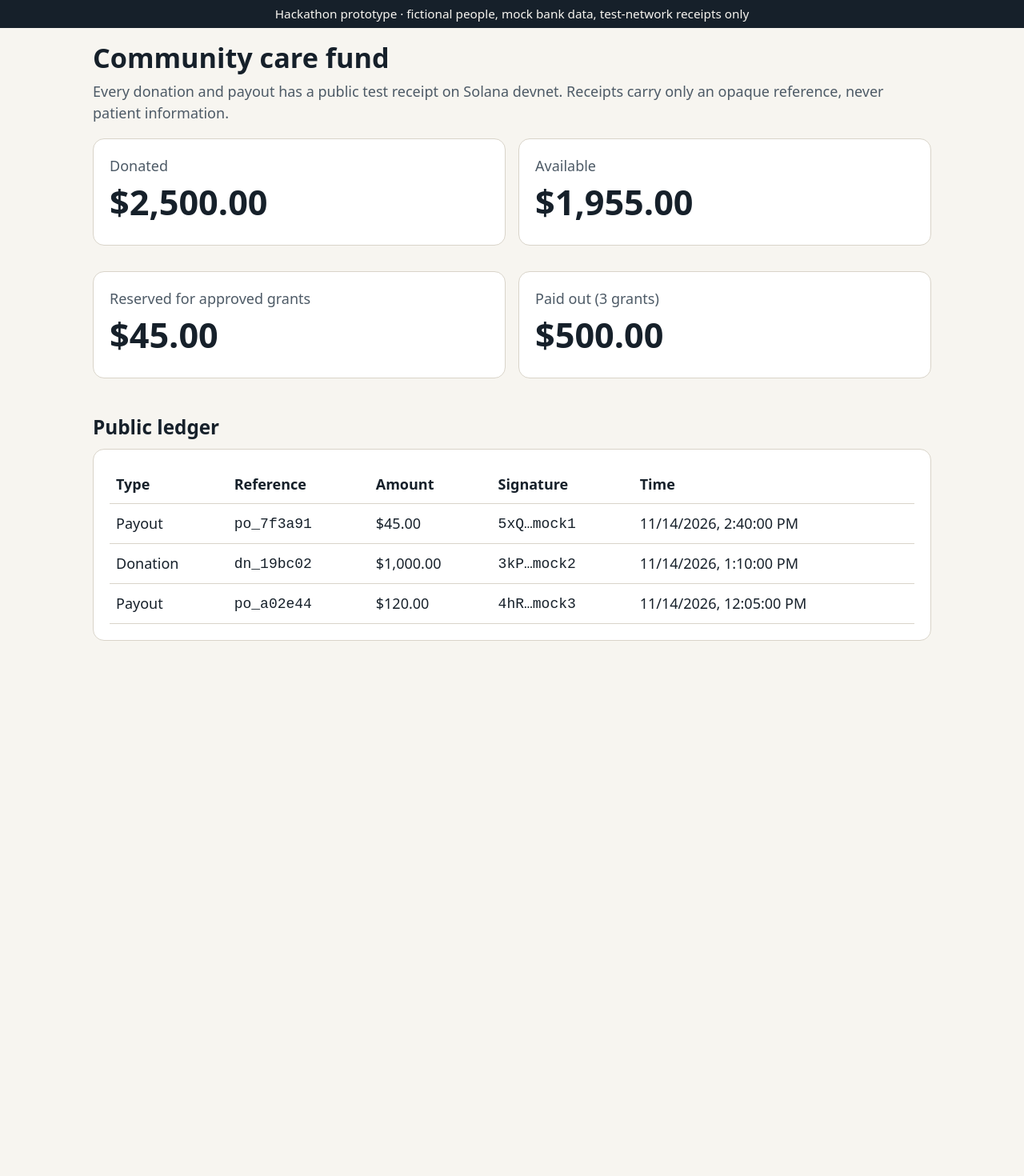
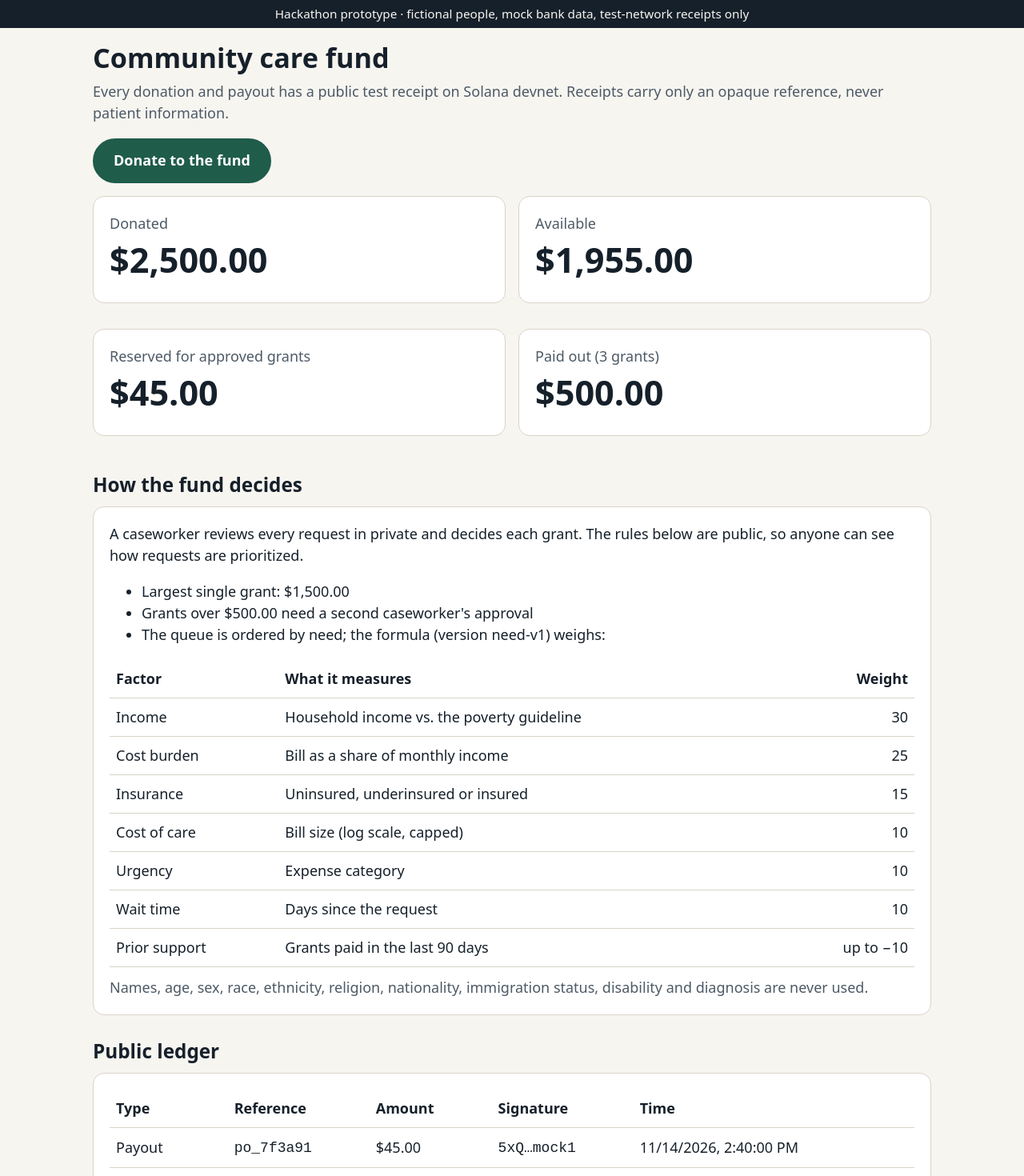
Before and after one commit to omaribrahim6/OpenCare, a Next.js app in the folder apps/web/: page /fund in a window 1280 px wide. Shown: the top 1470 px of the page at 80% size. Before the commit the page ends 865 px from the top, so only its background shows below. Built offline with nearby package versions, Linux system fonts and the light colour scheme.

Commit message:
feat(web): add donate form and public fund rules to dashboard

```diff
--- /dev/null
+++ b/apps/web/app/fund/DonateButton.tsx
@@ -0,0 +1,122 @@
+"use client";
+
+import { useState } from "react";
+
+type Method = "card" | "sol";
+type Phase = "closed" | "form" | "sending" | "done";
+
+const PRESETS = [10, 25, 50];
+
+/**
+ * Donate (SPEC rev 5 §3 P0). Card = a Nessie deposit into the fund account; SOL = devnet SOL to the treasury.
+ * Mock: no request is sent yet. The api/payments lanes will provide the route.
+ */
+export function DonateButton() {
+  const [phase, setPhase] = useState<Phase>("closed");
+  const [method, setMethod] = useState<Method>("card");
+  const [amount, setAmount] = useState("25");
+
+  if (phase === "closed") {
+    return (
+      <button className="btn" onClick={() => setPhase("form")}>
+        Donate to the fund
+      </button>
+    );
+  }
+
+  if (phase === "done") {
+    return (
+      <div className="card" role="status">
+        <h2 style={{ marginTop: 0 }}>Thank you</h2>
+        <p>
+          {method === "card"
+            ? `Your $${amount} donation was deposited into the fund (mock Nessie deposit).`
+            : `Your ${amount} devnet SOL donation was sent to the fund treasury.`}{" "}
+          It will appear in the public ledger below with its Solana receipt.
+        </p>
+        <button className="btn secondary" onClick={() => setPhase("closed")}>
+          Close
+        </button>
+      </div>
+    );
+  }
+
+  const valid = Number(amount) > 0;
+
+  return (
+    <form
+      className="card stack"
+      aria-labelledby="donate-title"
+      onSubmit={(e) => {
+        e.preventDefault();
+        if (!valid) return;
+        setPhase("sending");
+        setTimeout(() => setPhase("done"), 900);
+      }}
+    >
+      <h2 id="donate-title" style={{ margin: 0 }}>
+        Donate
+      </h2>
+      <fieldset style={{ border: 0, padding: 0, margin: 0 }}>
+        <legend style={{ fontWeight: 600, marginBottom: 6 }}>How</legend>
+        <div className="row">
+          <label className="row" style={{ fontWeight: 400, gap: 8, margin: 0 }}>
+            <input
+              type="radio"
+              name="method"
+              checked={method === "card"}
+              onChange={() => setMethod("card")}
+              style={{ width: 22, minHeight: 22 }}
+            />
+            Card (USD)
+          </label>
+          <label className="row" style={{ fontWeight: 400, gap: 8, margin: 0 }}>
+            <input
+              type="radio"
+              name="method"
+              checked={method === "sol"}
+              onChange={() => setMethod("sol")}
+              style={{ width: 22, minHeight: 22 }}
+            />
+            Devnet SOL
+          </label>
+        </div>
+      </fieldset>
+
+      {method === "card" && (
+        <div className="row" role="group" aria-label="Preset amounts">
+          {PRESETS.map((p) => (
+            <button
+              key={p}
+              type="button"
+              className={`btn${amount === String(p) ? "" : " secondary"}`}
+              aria-pressed={amount === String(p)}
+              onClick={() => setAmount(String(p))}
+            >
+              ${p}
+            </button>
+          ))}
+        </div>
+      )}
+
+      <div>
+        <label htmlFor="donate-amount">{method === "card" ? "Amount (USD)" : "Amount (devnet SOL)"}</label>
+        <input id="donate-amount" inputMode="decimal" value={amount} onChange={(e) => setAmount(e.target.value)} />
+        <small className="muted">
+          {method === "card"
+            ? "Prototype: no real card is charged. This makes a mock deposit in Capital One's Nessie sandbox."
+            : "Test network only. Devnet SOL has no dollar value."}
+        </small>
+      </div>
+
+      <div className="row">
+        <button className="btn" type="submit" disabled={!valid || phase === "sending"}>
+          {phase === "sending" ? "Sending…" : "Donate"}
+        </button>
+        <button className="btn secondary" type="button" onClick={() => setPhase("closed")}>
+          Cancel
+        </button>
+      </div>
+    </form>
+  );
+}
--- a/apps/web/app/fund/page.tsx
+++ b/apps/web/app/fund/page.tsx
@@ -1,8 +1,9 @@
-import { formatCents, getFundSummary } from "@/lib/mock";
+import { formatCents, getFundRules, getFundSummary } from "@/lib/mock";
+import { DonateButton } from "./DonateButton";
 
-// Screen 8: Fund dashboard. Aggregates only; no patient-level information.
+// Screen 7: Fund dashboard. Aggregates only; no patient-level information.
 export default async function FundDashboard() {
-  const s = await getFundSummary();
+  const [s, rules] = await Promise.all([getFundSummary(), getFundRules()]);
   const tiles = [
     { label: "Donated", value: formatCents(s.totalCents) },
     { label: "Available", value: formatCents(s.availableCents) },
@@ -17,6 +18,9 @@ export default async function FundDashboard() {
         Every donation and payout has a public test receipt on Solana devnet. Receipts carry only an opaque
         reference, never patient information.
       </p>
+      <div style={{ marginBottom: 16 }}>
+        <DonateButton />
+      </div>
       <div className="grid2">
         {tiles.map((t) => (
           <div key={t.label} className="card">
@@ -24,6 +28,41 @@ export default async function FundDashboard() {
             <div className="big">{t.value}</div>
           </div>
         ))}
+      </div>
+
+      <h2>How the fund decides</h2>
+      <div className="card">
+        <p>
+          A caseworker reviews every request in private and decides each grant. The rules below are public, so anyone can
+          see how requests are prioritized.
+        </p>
+        <ul>
+          <li>Largest single grant: {formatCents(rules.perGrantCapCents)}</li>
+          <li>Grants over {formatCents(rules.secondApprovalOverCents)} need a second caseworker&apos;s approval</li>
+          <li>The queue is ordered by need; the formula (version {rules.formulaVersion}) weighs:</li>
+        </ul>
+        <table>
+          <thead>
+            <tr>
+              <th scope="col">Factor</th>
+              <th scope="col">What it measures</th>
+              <th scope="col" style={{ textAlign: "right" }}>Weight</th>
+            </tr>
+          </thead>
+          <tbody>
+            {rules.weights.map((w) => (
+              <tr key={w.label}>
+                <td>{w.label}</td>
+                <td>{w.measures}</td>
+                <td style={{ textAlign: "right" }}>{w.weight}</td>
+              </tr>
+            ))}
+          </tbody>
+        </table>
+        <p className="muted" style={{ marginTop: 12, marginBottom: 0 }}>
+          Names, age, sex, race, ethnicity, religion, nationality, immigration status, disability and diagnosis are never
+          used.
+        </p>
       </div>
 
       <h2>Public ledger</h2>
```
